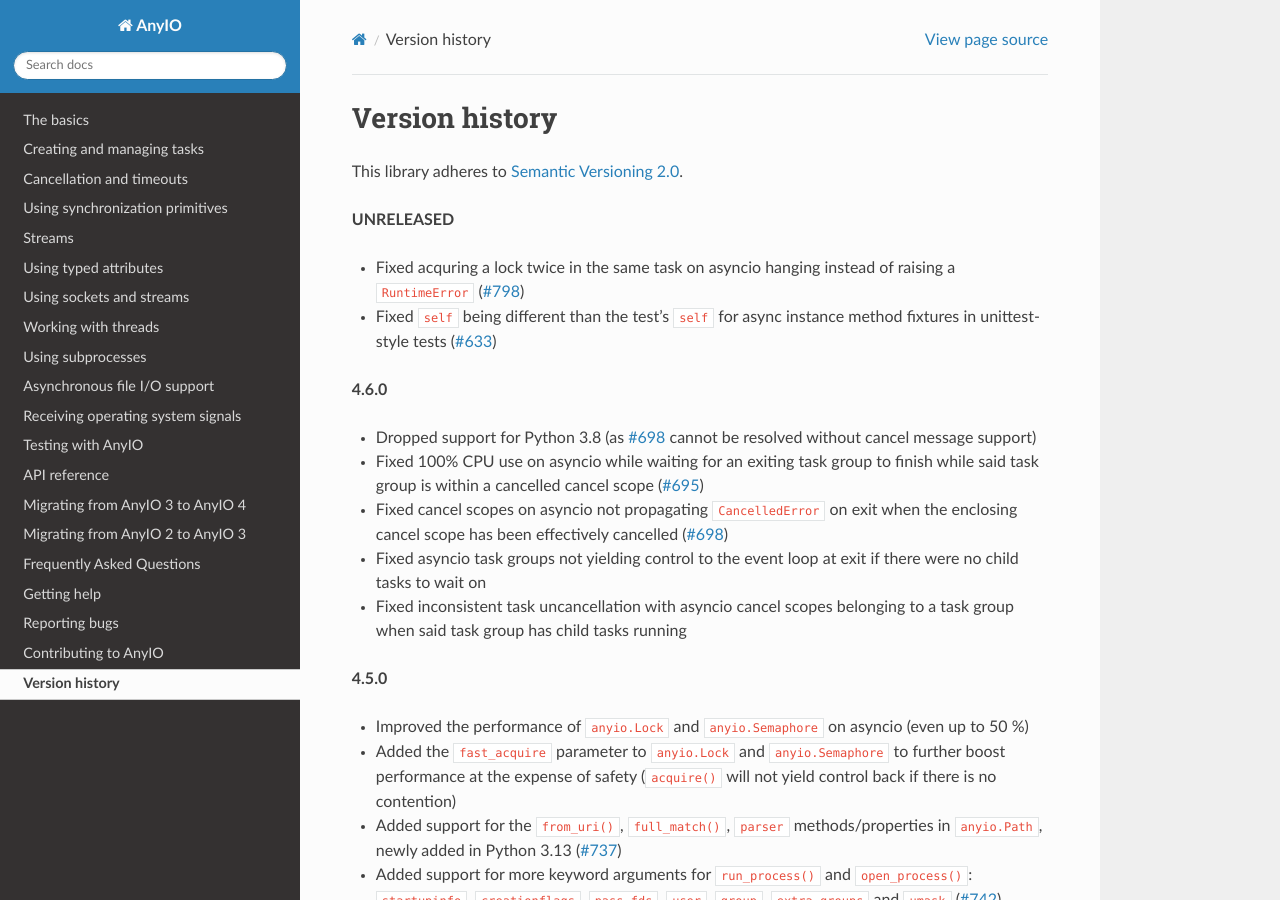
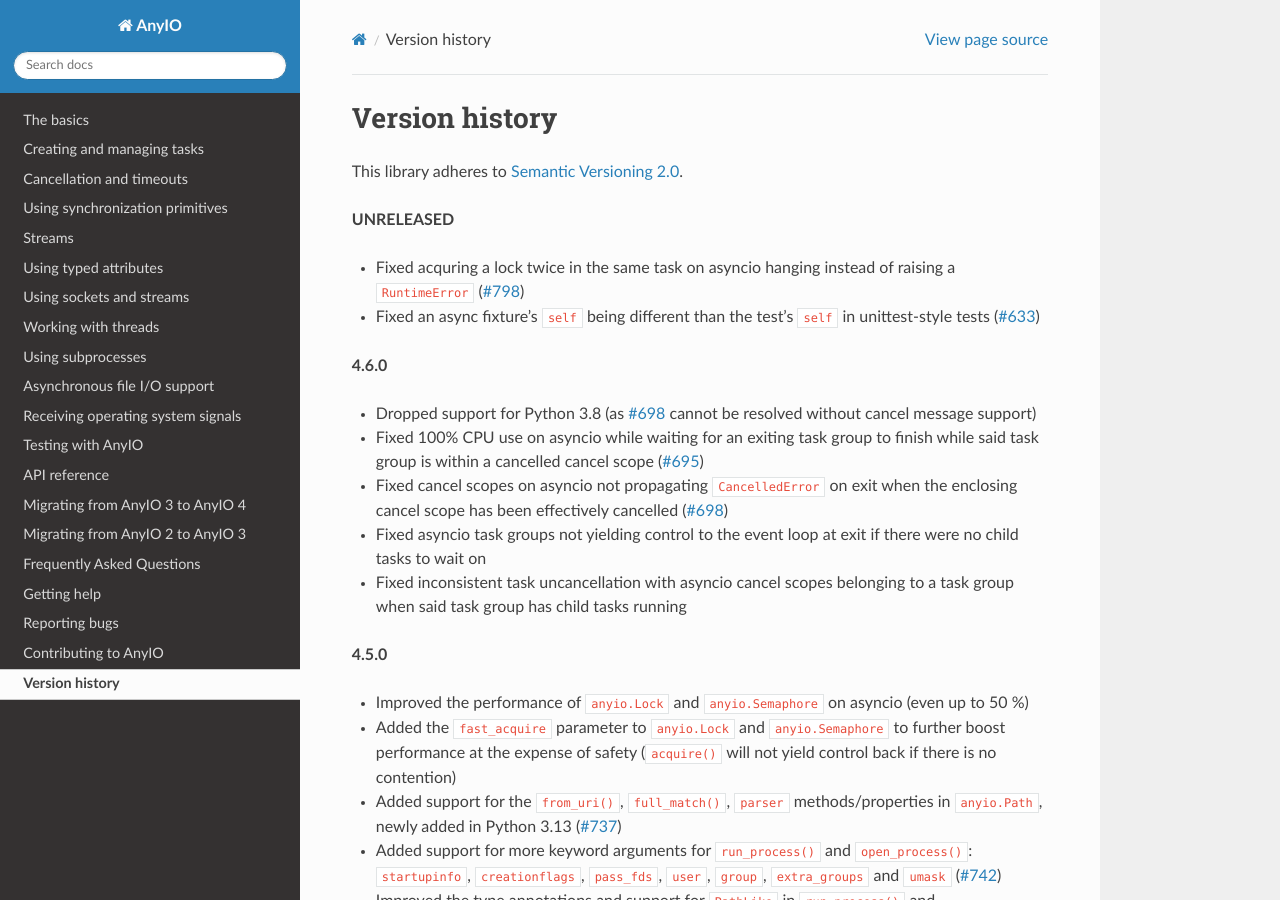
Before and after one commit to agronholm/anyio, a Sphinx documentation site: the page built from docs/versionhistory.rst, in a window 1280 px wide and 900 px high. Built offline with Sphinx 7.4.7 and the Read the Docs theme 3.1.0, drawn with Linux system fonts in a browser that asks for light colours; the version number could not be read and is left out.

Commit message:
Reworded the changelog entry

```diff
--- a/docs/versionhistory.rst
+++ b/docs/versionhistory.rst
@@ -7,9 +7,8 @@ This library adheres to `Semantic Versioning 2.0 <http://semver.org/>`_.
 
 - Fixed acquring a lock twice in the same task on asyncio hanging instead of raising a
   ``RuntimeError`` (`#798 <https://github.com/agronholm/anyio/issues/798>`_)
-- Fixed ``self`` being different than the test's ``self`` for async instance method
-  fixtures in unittest-style tests
-  (`#633 <https://github.com/agronholm/anyio/issues/633>`_)
+- Fixed an async fixture's ``self`` being different than the test's ``self`` in
+  unittest-style tests (`#633 <https://github.com/agronholm/anyio/issues/633>`_)
 
 **4.6.0**
 
```
